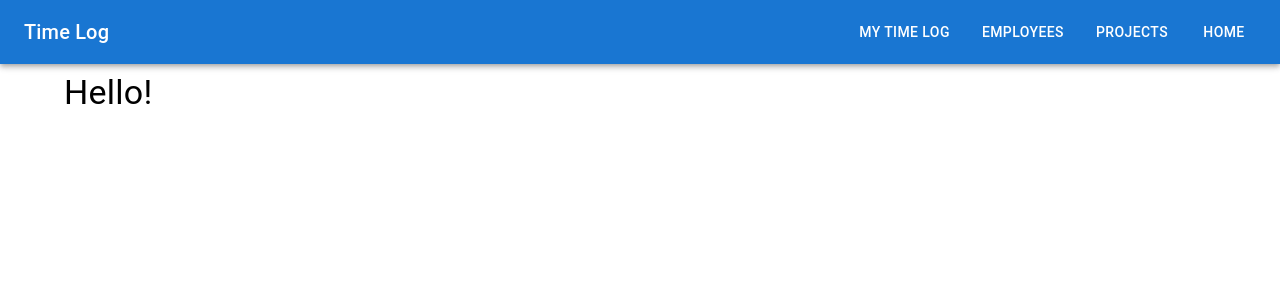
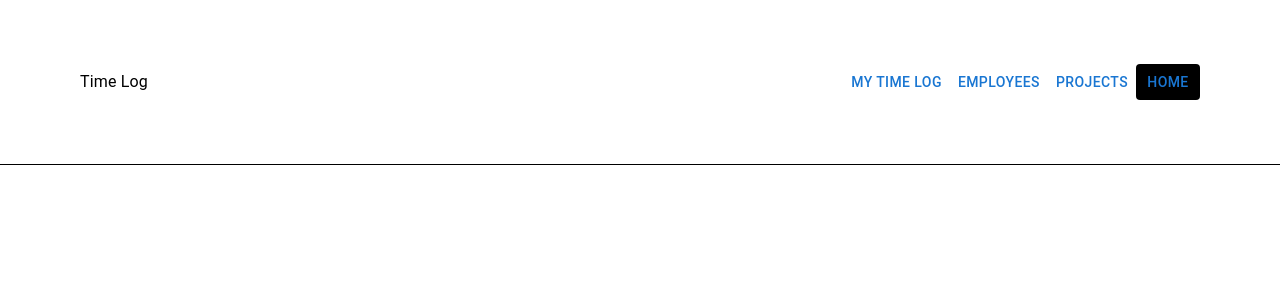
Before and after one commit to jule95/timelog, a React (Vite) app: page / in a window 1280 px wide. Shown: the top 300 px of the page. Built offline with nearby package versions, Linux system fonts and the light colour scheme.

Commit message:
* Finished restyling navbar.

```diff
--- /dev/null
+++ b/src/components/Navbar/Navbar.scss
@@ -0,0 +1,32 @@
+.Navbar {
+  position: absolute;
+
+  &__toolbar {
+    background: white;
+    border-bottom: 1px solid black;
+    color: black;
+    height: 164px;
+    justify-content: space-between;
+    padding: 0 80px !important;
+  }
+
+  &__toolbar-title {
+    font-size: 20px;
+  }
+
+  &__toolbar-button {
+    color: black;
+    font-size: 20px;
+    padding: 14px 24px;
+    text-transform: none;
+
+    &:hover {
+      background: inherit;
+    }
+  }
+
+  &__toolbar-button--home {
+    background: black !important;
+    color: white;
+  }
+}
--- a/src/components/Navbar/Navbar.tsx
+++ b/src/components/Navbar/Navbar.tsx
@@ -5,38 +5,40 @@ import Box from '@mui/material/Box';
 import Button from '@mui/material/Button';
 import config from '../../config.ts';
 import { useTranslation } from 'react-i18next';
+import './Navbar.scss';
 
 const Navbar = () => {
   const { t } = useTranslation();
 
   return (
-    <AppBar position="absolute">
-      <Toolbar sx={{ justifyContent: `space-between` }}>
-        <Box sx={{ alignItems: `center`, display: `flex` }}>
-          <Typography variant="h6">
+    <AppBar
+      className="Navbar"
+      elevation={0}>
+      <Toolbar className="Navbar__toolbar">
+        <Box>
+          <Typography className="Navbar__toolbar-title">
             {t(`navbar.timeLog`)}
           </Typography>
         </Box>
 
-        <Box sx={{ display: `flex`, gap: 2 }}>
+        <Box>
           <Button
-            color="inherit"
+            className="Navbar__toolbar-button"
             href={config.routes.myTimeLog}>
             {t(`navbar.myTimeLog`)}
           </Button>
           <Button
-            color="inherit"
+            className="Navbar__toolbar-button"
             href={config.routes.employees}>
             {t(`navbar.employees`)}
           </Button>
           <Button
-            color="inherit"
+            className="Navbar__toolbar-button"
             href={config.routes.projects}>
             {t(`navbar.projects`)}
           </Button>
           <Button
-            disableRipple
-            color="inherit"
+            className="Navbar__toolbar-button Navbar__toolbar-button--home"
             href={config.routes.home}>
             {t(`navbar.home`)}
           </Button>
```
